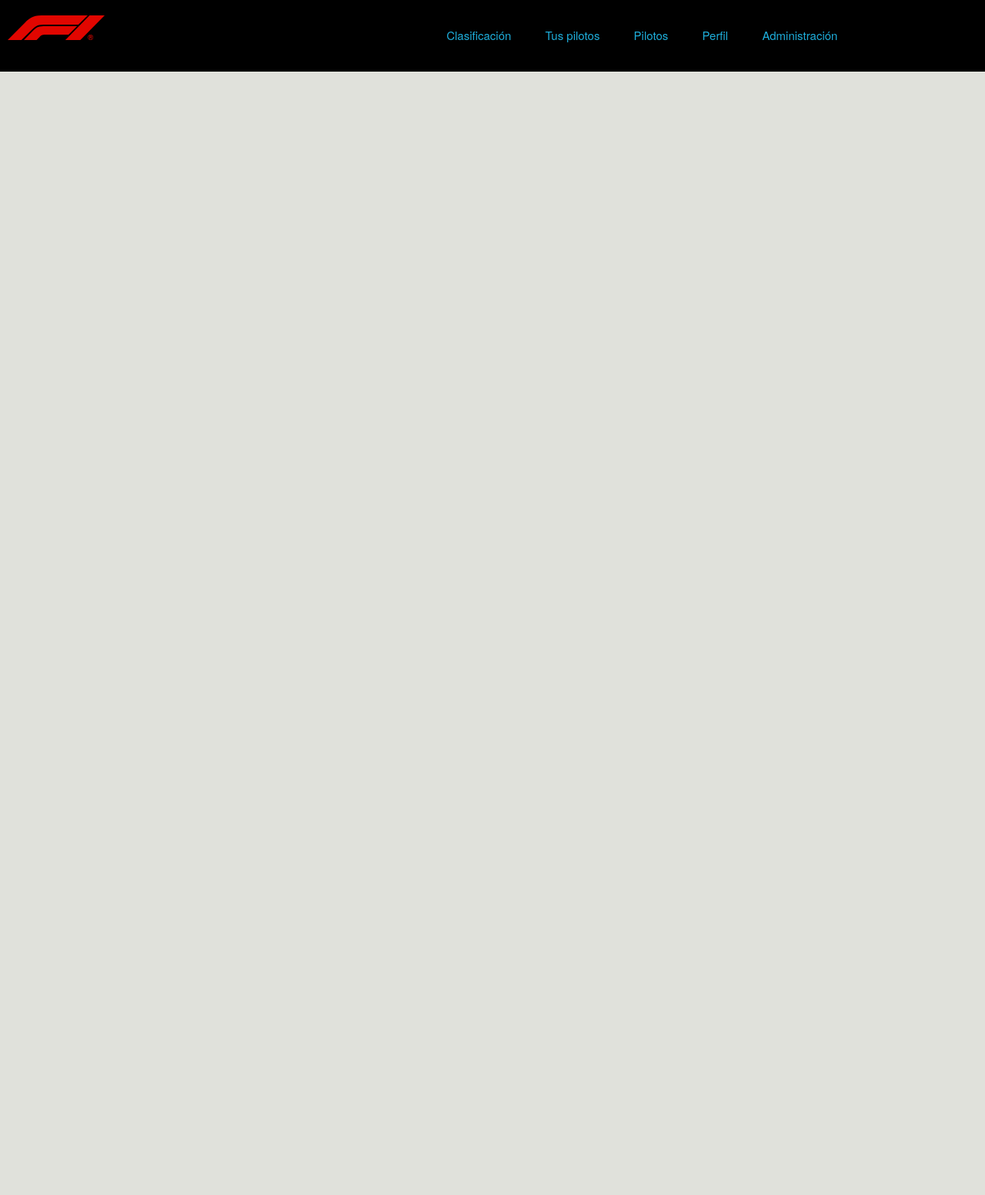
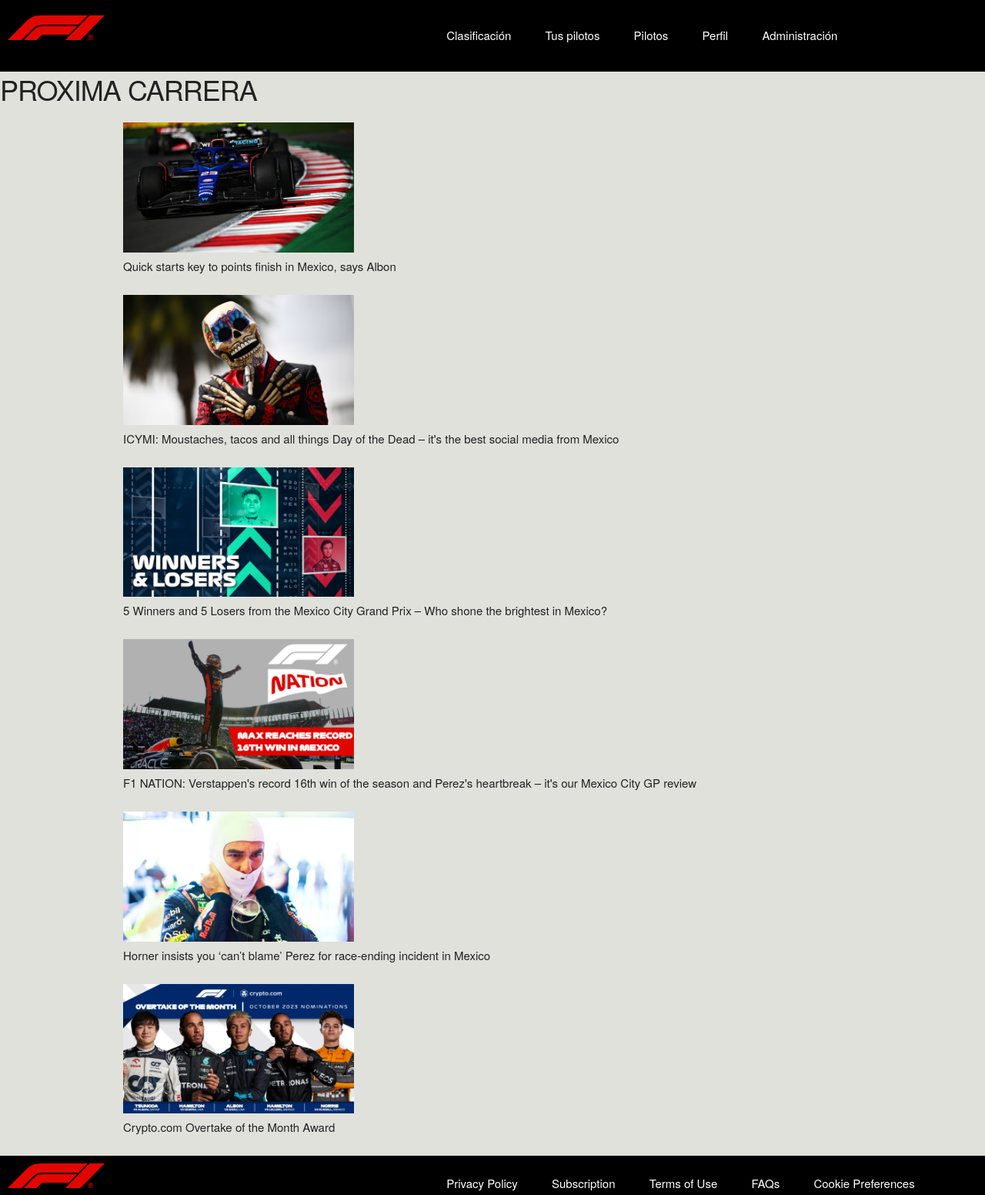
Before and after one commit to demon-for-arcangel/F1_Fantasy, a website: page inicio.html in a window 1280 px wide. Shown: the top 1552 px of the page at 77% size. Before the commit the page ends 800 px from the top, so only its background shows below. Drawn offline with Linux system fonts and the light colour scheme.

Commit message:
noticias añadidas

```diff
--- a/inicio.html
+++ b/inicio.html
@@ -17,5 +17,45 @@
             <a href = "perfil.html"><p>Perfil</p></a>
             <a href = "administración.html"><p>Administración</p></a>
         </header>
+        <main>
+            <seccion>
+                <h3>PROXIMA CARRERA</h3>
+            </seccion>
+            <seccion>
+                <div class = "container">
+                    <div class = "row">
+                        <div>
+                            <img src = "imagenes/noticia1.png">
+                            <p>Quick starts key to points finish in Mexico, says Albon</p>
+                        </div>
+                        <div>
+                            <img src = "imagenes/noticia2.png">
+                            <p>ICYMI: Moustaches, tacos and all things Day of the Dead – it's the best social media from Mexico</p>
+                        </div>
+                        <div>
+                            <img src = "imagenes/noticia3.png">
+                            <p>5 Winners and 5 Losers from the Mexico City Grand Prix – Who shone the brightest in Mexico?</p>
+                        </div>
+                        <div>
+                            <img src = "imagenes/noticia4.png">
+                            <p>F1 NATION: Verstappen's record 16th win of the season and Perez's heartbreak – it's our Mexico City GP review</p>
+                        </div>
+                        <div>
+                            <img src = "imagenes/noticia5.png">
+                            <p>Horner insists you ‘can’t blame’ Perez for race-ending incident in Mexico</p>
+                        </div>
+                        <div>
+                            <img src = "imagenes/noticia6.png">
+                            <p>Crypto.com Overtake of the Month Award</p>
+                        </div>
+                    </div>
+                </div>
+            </seccion>
+        </main>
+        <div id = "piePagina"></div>
+        <script src="js/app.js"></script>
+        <script>
+            cargarPiePagina();
+        </script>
     </body>
 </html>
--- a/js/inicio.js
+++ b/js/inicio.js
@@ -20,7 +20,7 @@
     // Código para cargar los grandes premios
 }
 
-function generarUsuariosBot() {
+function generarUsuariosBot() { //se deben generar los dos usuarios bot con pilotos suplentes y titulares.
     // Código para generar usuarios bot
 }
 
--- /dev/null
+++ b/style/_inicio.scss
@@ -0,0 +1,24 @@
+header{
+    background-color: #000;
+    color: #fff;
+    padding-top: 20px;
+
+    img{
+        width: 10%;
+        padding-right: 400px;
+    }
+    a{
+        text-decoration: none;
+        color: white;
+        p{
+            display: inline-block;
+            padding-left: 40px;
+        }
+    }
+}
+
+main{
+    img{
+        width: 300px;
+    }
+}
--- a/style/estilo.scss
+++ b/style/estilo.scss
@@ -1,18 +1,2 @@
 @import "index";
-
-/* inicio */
-header{
-    background-color: #000;
-    color: #fff;
-    padding-top: 20px;
-
-    img{
-        width: 10%;
-        padding-right: 400px;
-    }
-
-    p{
-        display: inline-block;
-        padding-left: 40px;
-    }
-}
+@import "inicio";
```
Also changed, not shown: imagenes/noticia1.png (added), imagenes/noticia2.png (added), imagenes/noticia3.png (added), imagenes/noticia4.png (added), imagenes/noticia5.png (added), imagenes/noticia6.png (added), style/estilo.css, 1 other file.
